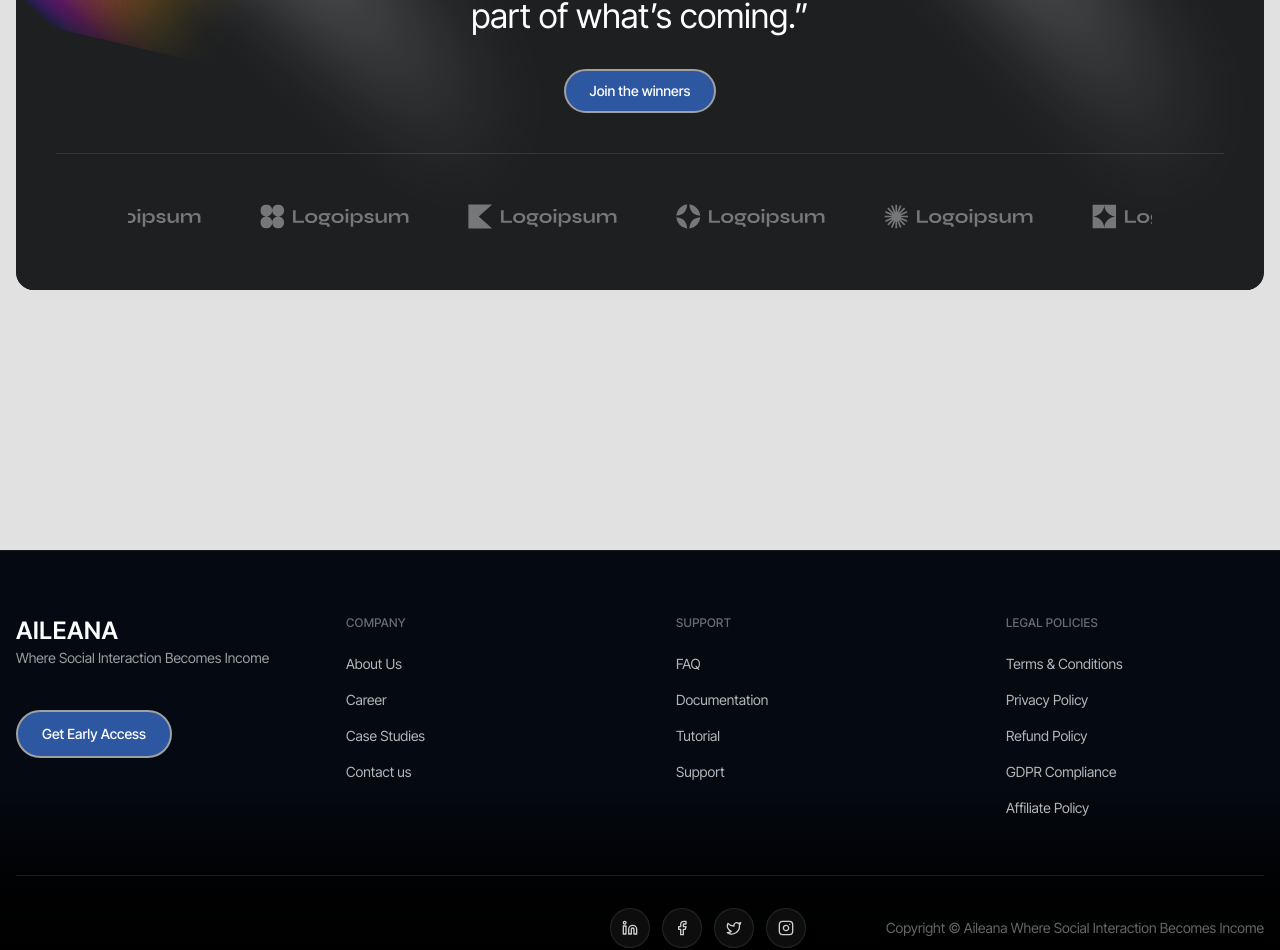
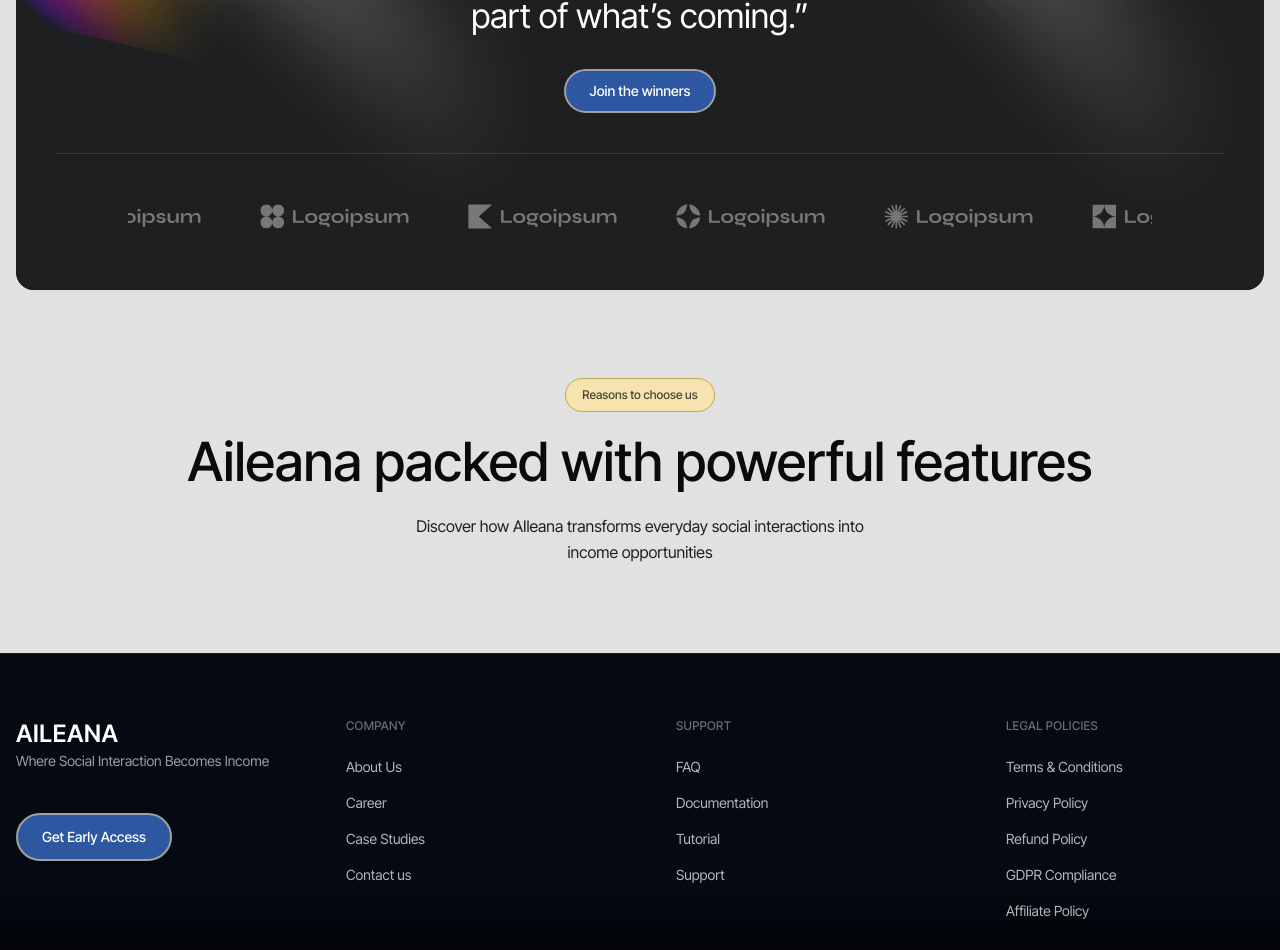
Before and after one commit to AIleana-Limited/frontend-web, a Next.js app: page / in a window 1280 px wide. Shown: the part 1059-2009 px from the top of the page. Built offline with nearby package versions, Linux system fonts and the light colour scheme.

Commit message:
Homepage and Theme selection

```diff
--- a/app/(site)/page.tsx
+++ b/app/(site)/page.tsx
@@ -4,9 +4,25 @@ import React from 'react'
 
 const page = () => {
   return (
-    <div className='space-y-5'>
+    <div>
       <Hero />
       <TrustedClient />
+      <section className='w-full mt-20 p-2'>
+      <div className='max-w-7xl mx-auto flex flex-col gap-5.5 justify-centery items-center'>
+         {/* Badge */}
+            <div className="inline-flex max-w-md rounded-full border border-[#C7A55C] bg-[#F5E4AF] px-4 py-2 text-xs font-medium text-black/70">
+              Reasons to choose us
+            </div>
+
+          <h2 className='text-(--text-primay) text-4xl text-center font-medium leading-[1.05] md:text-[54px]'>
+            Aileana packed with powerful features</h2>
+
+            <p className="max-w-md text-center  text-sm leading-relaxed text-(--text-primary) md:text-base">
+                Discover how AIleana transforms everyday social interactions
+into income opportunities
+              </p>
+      </div>
+          </section>
     </div>
   )
 }
--- a/components/site/home/TrustedClient.tsx
+++ b/components/site/home/TrustedClient.tsx
@@ -12,7 +12,7 @@ const avatars = [
 
 export default function TrustedClient() {
   return (
-    <section className="mt-15 px-4 pb-14 md:pb-16 lg:pb-22 xl:pb-45">
+    <section className="mt-15 px-4">
       <div className="relative mx-auto max-w-7xl overflow-hidden rounded-2xl bg-[#111418] px-6 pb-10 pt-14 text-center md:px-10 lg:pt-22">
         {/* SVG Background */}
         <Image
```
